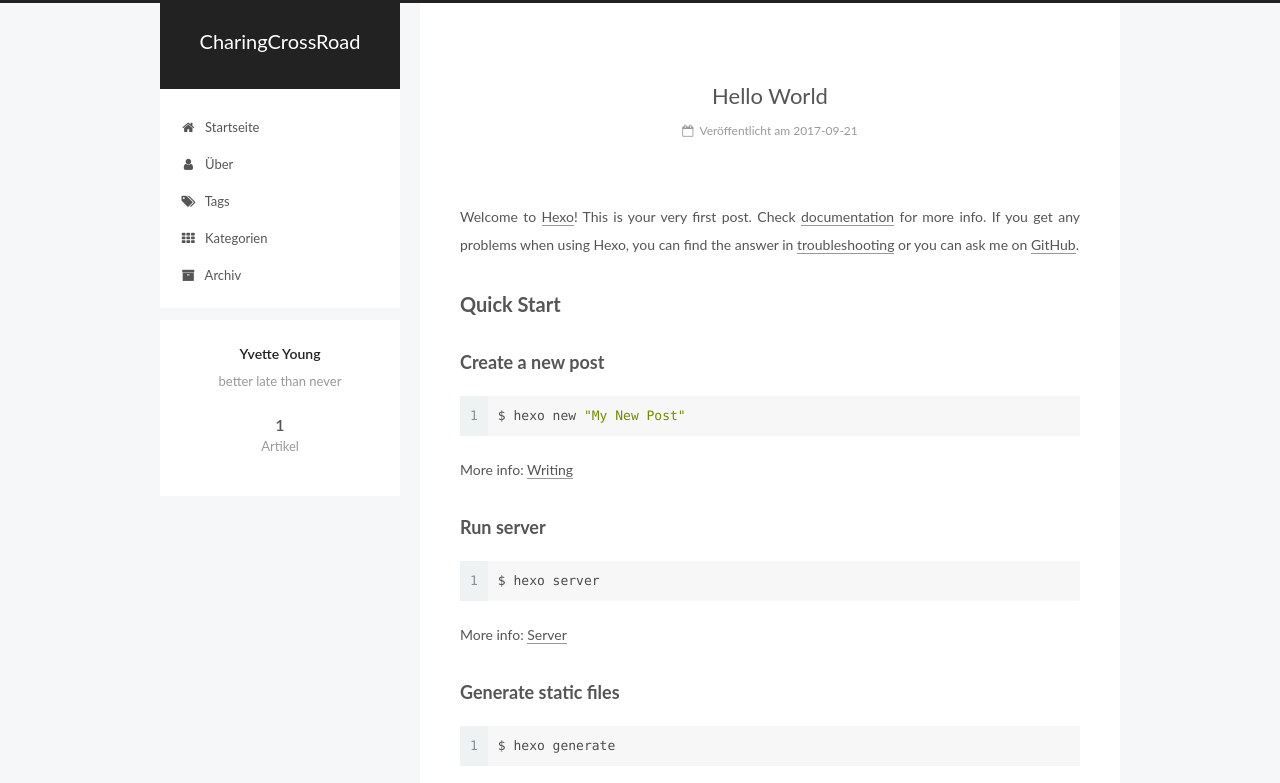
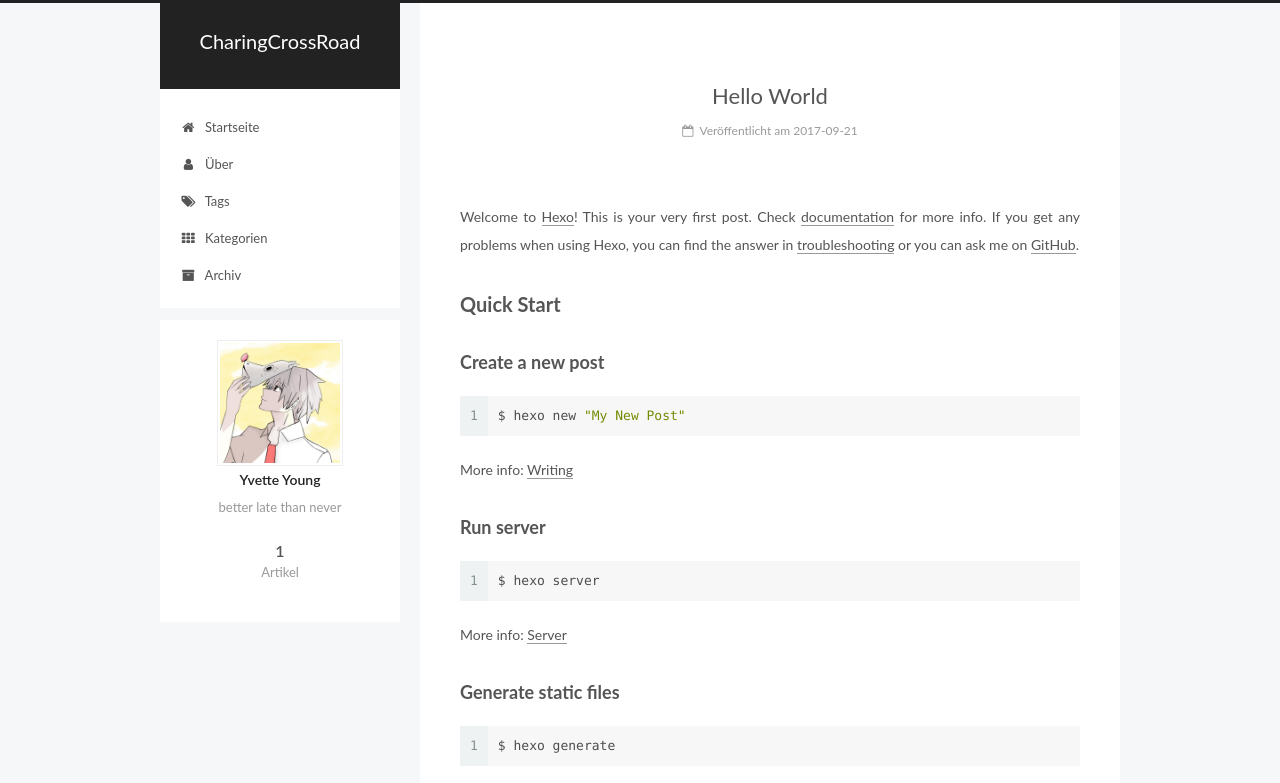
Before and after one commit to desperadoty/desperadoty.github.io, a plain HTML site: page index.html in a window 1280 px wide. Shown: the top 783 px of the page. Drawn offline with Linux system fonts and the light colour scheme.

Commit message:
Site updated: 2017-09-21 23:39:52

```diff
--- a/css/main.css
+++ b/css/main.css
@@ -1819,7 +1819,7 @@ pre .javascript .function {
   width: 4px;
   height: 4px;
   border-radius: 50%;
-  background: #87ff61;
+  background: #f494f1;
 }
 .links-of-blogroll {
   font-size: 13px;
--- a/index.html
+++ b/index.html
@@ -256,7 +256,7 @@
     <span hidden itemprop="author" itemscope itemtype="http://schema.org/Person">
       <meta itemprop="name" content="Yvette Young">
       <meta itemprop="description" content="">
-      <meta itemprop="image" content="/images/avatar.gif">
+      <meta itemprop="image" content="/images/avatar.JPG">
     </span>
 
     <span hidden itemprop="publisher" itemscope itemtype="http://schema.org/Organization">
@@ -399,6 +399,10 @@
 
       <section class="site-overview sidebar-panel sidebar-panel-active">
         <div class="site-author motion-element" itemprop="author" itemscope itemtype="http://schema.org/Person">
+
+            <img class="site-author-image" itemprop="image"
+              src="/images/avatar.JPG"
+              alt="Yvette Young" />
 
             <p class="site-author-name" itemprop="name">Yvette Young</p>
             <p class="site-description motion-element" itemprop="description">better late than never</p>
```
Also changed, not shown: 2017/09/21/hello-world/index.html (+5 -1 lines), archives/2017/09/index.html (+4 -0 lines), archives/2017/index.html (+4 -0 lines), archives/index.html (+4 -0 lines), images/avatar.JPG (added).
